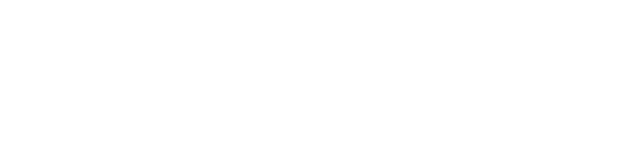
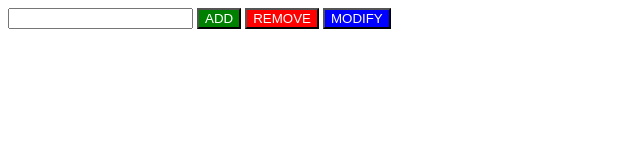
Before and after one commit to fadspadilla/JS2, a plain HTML site: page index.html in a window 1280 px wide. Shown: the whole page, without its empty margins (0-640 px from the left). Drawn offline with Linux system fonts and the light colour scheme.

Commit message:
Update index.html

```diff
--- a/index.html
+++ b/index.html
@@ -1,4 +1,18 @@
 <html>
-  <body></body>
-  <script type="module" src="app.js"></script>
+  <head>
+    <link rel="stylesheet" href="style.css" />
+  </head>
+  <body>
+    <div class="page">
+      <form action="/app.js" method="get" id="form">
+        <input required id="itemName" />
+        <button id="add-item" onclick="addItem()">ADD</button>
+        <button id="remove-item" onclick="removeItem()">REMOVE</button>
+        <button id="modify-item" onclick="modifyItem()">MODIFY</button>
+      </form>
+      <div id="item-lists"></div>
+    </div>
+
+    <script type="module" src="app.js"></script>
+  </body>
 </html>
```
